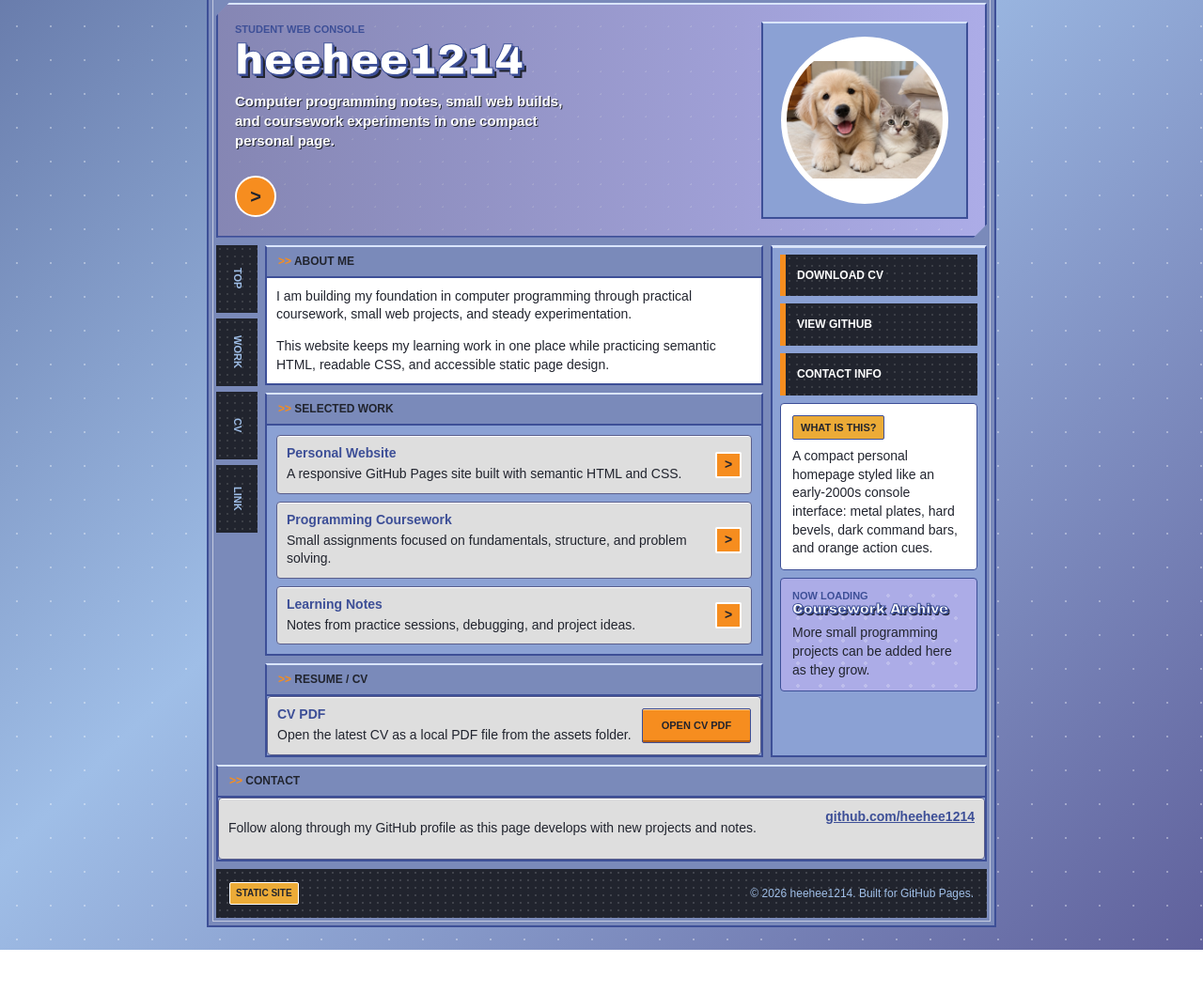
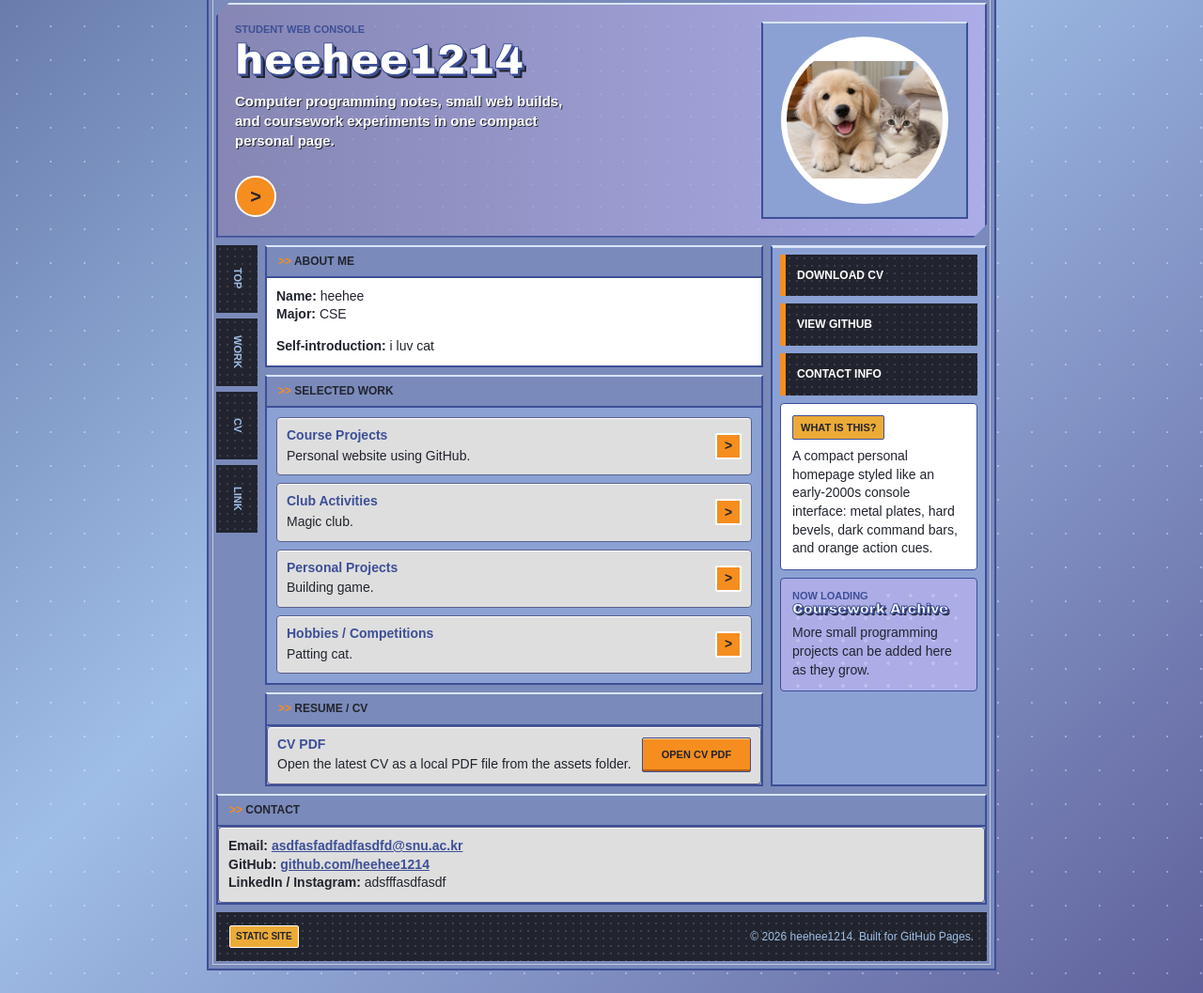
Before and after one commit to heehee1214/heehee1214.github.io, a plain HTML site: page index.html in a window 1280 px wide. Shown: the part 206-1263 px from the top of the page at 94% size. Before the commit the page ends 1217 px from the top, so only its background shows below. Drawn offline with Linux system fonts and the light colour scheme.

Commit message:
change instruction

```diff
--- a/index.html
+++ b/index.html
@@ -78,14 +78,11 @@
             <h2 id="about-title" class="panel-title">About Me</h2>
             <div class="panel-body">
               <p>
-                I am building my foundation in computer programming through
-                practical coursework, small web projects, and steady
-                experimentation.
+                <strong>Name:</strong> heehee<br>
+                <strong>Major:</strong> CSE
               </p>
               <p>
-                This website keeps my learning work in one place while
-                practicing semantic HTML, readable CSS, and accessible static
-                page design.
+                <strong>Self-introduction:</strong> i luv cat
               </p>
             </div>
           </section>
@@ -95,22 +92,29 @@
             <div class="panel-list">
               <article class="news-row">
                 <div>
-                  <h3>Personal Website</h3>
-                  <p>A responsive GitHub Pages site built with semantic HTML and CSS.</p>
+                  <h3>Course Projects</h3>
+                  <p>Personal website using GitHub.</p>
                 </div>
                 <span class="arrow-chip" aria-hidden="true">&gt;</span>
               </article>
               <article class="news-row">
                 <div>
-                  <h3>Programming Coursework</h3>
-                  <p>Small assignments focused on fundamentals, structure, and problem solving.</p>
+                  <h3>Club Activities</h3>
+                  <p>Magic club.</p>
                 </div>
                 <span class="arrow-chip" aria-hidden="true">&gt;</span>
               </article>
               <article class="news-row">
                 <div>
-                  <h3>Learning Notes</h3>
-                  <p>Notes from practice sessions, debugging, and project ideas.</p>
+                  <h3>Personal Projects</h3>
+                  <p>Building game.</p>
+                </div>
+                <span class="arrow-chip" aria-hidden="true">&gt;</span>
+              </article>
+              <article class="news-row">
+                <div>
+                  <h3>Hobbies / Competitions</h3>
+                  <p>Patting cat.</p>
                 </div>
                 <span class="arrow-chip" aria-hidden="true">&gt;</span>
               </article>
@@ -154,11 +158,19 @@
       <section class="chrome-panel contact-panel" id="contact" aria-labelledby="contact-title">
         <h2 id="contact-title" class="panel-title">Contact</h2>
         <div class="contact-row">
-          <p>
-            Follow along through my GitHub profile as this page develops with
-            new projects and notes.
-          </p>
-          <a class="text-link" href="https://github.com/heehee1214">github.com/heehee1214</a>
+          <div>
+            <p>
+              <strong>Email:</strong>
+              <a class="text-link" href="mailto:asdfasfadfadfasdfd@snu.ac.kr">asdfasfadfadfasdfd@snu.ac.kr</a>
+            </p>
+            <p>
+              <strong>GitHub:</strong>
+              <a class="text-link" href="https://github.com/heehee1214">github.com/heehee1214</a>
+            </p>
+            <p>
+              <strong>LinkedIn / Instagram:</strong> adsfffasdfasdf
+            </p>
+          </div>
         </div>
       </section>
     </main>
```
